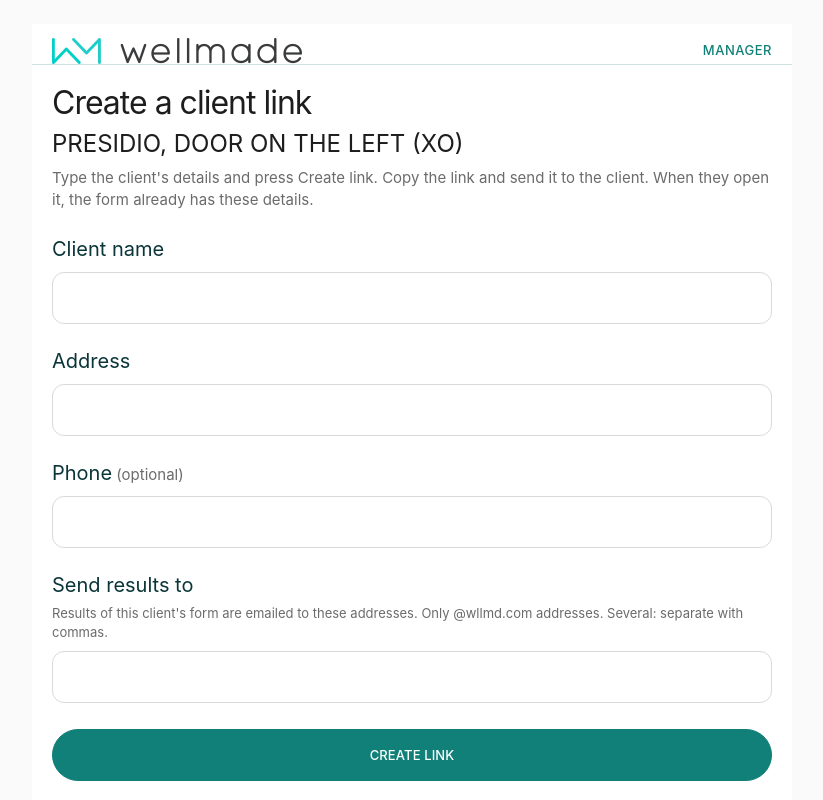
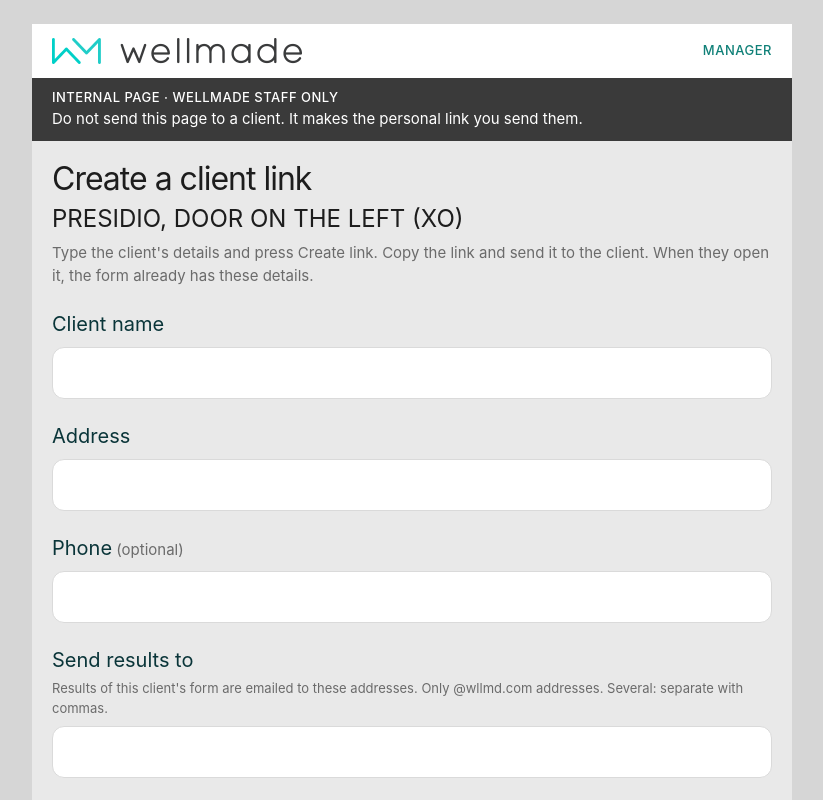
Before and after one commit to ilyashargaev/wellmade-spec-form, a plain HTML site: page manager.html in a window 1280 px wide. Shown: the top 800 px of the page, without its empty margins (228-1051 px from the left). Drawn offline with Linux system fonts and the light colour scheme; a web font is replaced by a local one.

Commit message:
Manager page: internal-page style (gray page, staff-only strip, logo clear space); design code 0.4 'Internal pages'

```diff
--- a/engine/manager.js
+++ b/engine/manager.js
@@ -48,10 +48,15 @@
   }
 
   // ---- page -------------------------------------------------------------------
-  document.title = "Client link" + (SPEC.formName ? " · " + SPEC.formName : "");
+  // Internal page (design code, "Internal pages"): gray page and a dark strip, so staff never confuse it with the client form.
+  document.title = "Internal · Client link" + (SPEC.formName ? " · " + SPEC.formName : "");
+  document.body.classList.add("internal");
   var top = h("header", { class: "top" }, [h("div", { class: "brand" }, [
     SPEC.brand && SPEC.brand.logo ? h("img", { src: SPEC.brand.logo, alt: SPEC.brand.logoAlt || "" }) : h("span"),
     h("p", { class: "eyebrow", text: "Manager" })
+  ]), h("div", { class: "internal-strip", role: "note" }, [
+    h("p", { class: "internal-label", text: "Internal page · Wellmade staff only" }),
+    h("p", { class: "internal-text", text: "Do not send this page to a client. It makes the personal link you send them." })
   ])]);
   var main = h("main", { id: "main" });
   main.appendChild(h("h1", { class: "wm-h2", text: "Create a client link" }));
--- a/manager.html
+++ b/manager.html
@@ -3,10 +3,10 @@
 <head>
 <meta charset="utf-8">
 <meta name="viewport" content="width=device-width, initial-scale=1">
-<meta name="theme-color" content="#108078">
+<meta name="theme-color" content="#3A3A3A"><!-- internal page: gray, not the client teal -->
 <meta name="robots" content="noindex">
 <meta name="referrer" content="no-referrer">
-<title>Client link</title>
+<title>Internal · Client link</title>
 <link rel="stylesheet" href="wellmade-tokens.css">
 <link rel="stylesheet" href="styles.css">
 </head>
--- a/styles.css
+++ b/styles.css
@@ -417,6 +417,17 @@ textarea.wm-input { min-height: 112px; resize: vertical; }
 .wm-btn:disabled { opacity: .38; cursor: default; }
 .wm-chip { min-height: var(--wm-tap); }
 
+/* Internal pages (design code, "Internal pages"): a deliberate break from the client look.
+   Gray page instead of white, a dark strip under the logo; the header with the logo stays white. */
+body.internal { background: var(--wm-internal-page); }
+.internal .app { background: var(--wm-internal-sheet); }
+.internal-strip { margin: 14px -20px 0; padding: 10px 20px 12px; background: var(--wm-internal-strip); color: var(--wm-white); }
+.internal-strip p { margin: 0; }
+.internal-label { font-size: 13px; font-weight: 500; letter-spacing: .5px; text-transform: uppercase; }
+.internal-text { font-size: 15px; line-height: 1.4; }
+.internal .top { border-bottom: 0; }
+.internal .link-out { background: var(--wm-white); }
+
 /* Manager's link page (manager.html): no bottom bar, so less room below. */
 .manager main { padding-bottom: 40px; }
 .mgr-field { margin-top: 22px; }
--- a/wellmade-tokens.css
+++ b/wellmade-tokens.css
@@ -13,6 +13,10 @@
   --wm-bg: #FAFAFA;
   --wm-white: #FFFFFF;
   --wm-error: #B3261E; /* our choice, not on the site */
+  /* Internal pages only (manager page): deliberately not the client look. Design code, "Internal pages". */
+  --wm-internal-page: #D6D6D6;
+  --wm-internal-sheet: #E9E9E9;
+  --wm-internal-strip: #3A3A3A;
 
   --wm-font: "BDO Grotesk", Inter, "Helvetica Neue", Arial, sans-serif;
   --wm-radius-pill: 1600px;
```
